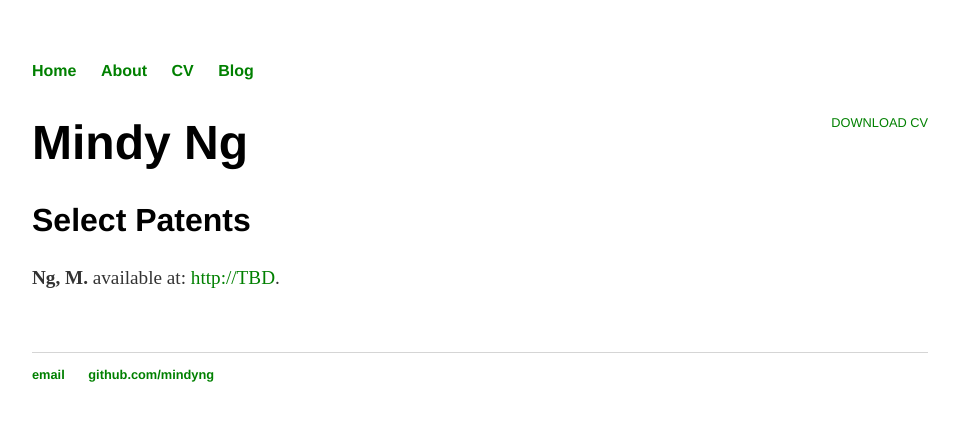
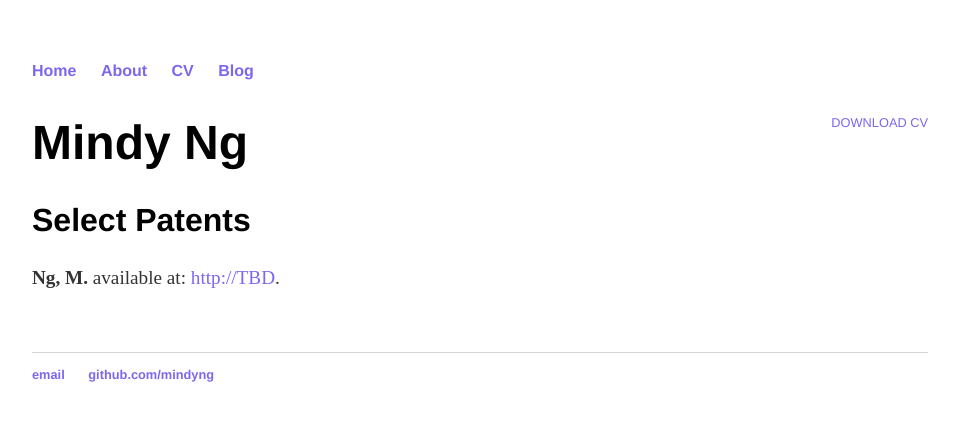
Before and after one commit to mindyng/mindyng.github.io, a Jekyll site: the page built from cv/index.html, in a window 1280 px wide. Shown: the top 421 px of the page, without its empty margins (160-1119 px from the left). Built offline with Jekyll 4.4.1, drawn with Linux system fonts in a browser that asks for light colours.

Commit message:
Update index.html

```diff
--- a/cv/index.html
+++ b/cv/index.html
@@ -6,22 +6,22 @@ title: CV of Your Name
 <head>
 <style>
 a:link {
-  color: green;
+  color: MediumSlateBlue;
   background-color: transparent;
   text-decoration: none;
 }
 a:visited {
-  color: pink;
+  color: LightCoral;
   background-color: transparent;
   text-decoration: none;
 }
 a:hover {
-  color: red;
+  color: MediumVioletRed;
   background-color: transparent;
   text-decoration: underline;
 }
 a:active {
-  color: yellow;
+  color: Silver;
   background-color: transparent;
   text-decoration: underline;
 }
```
